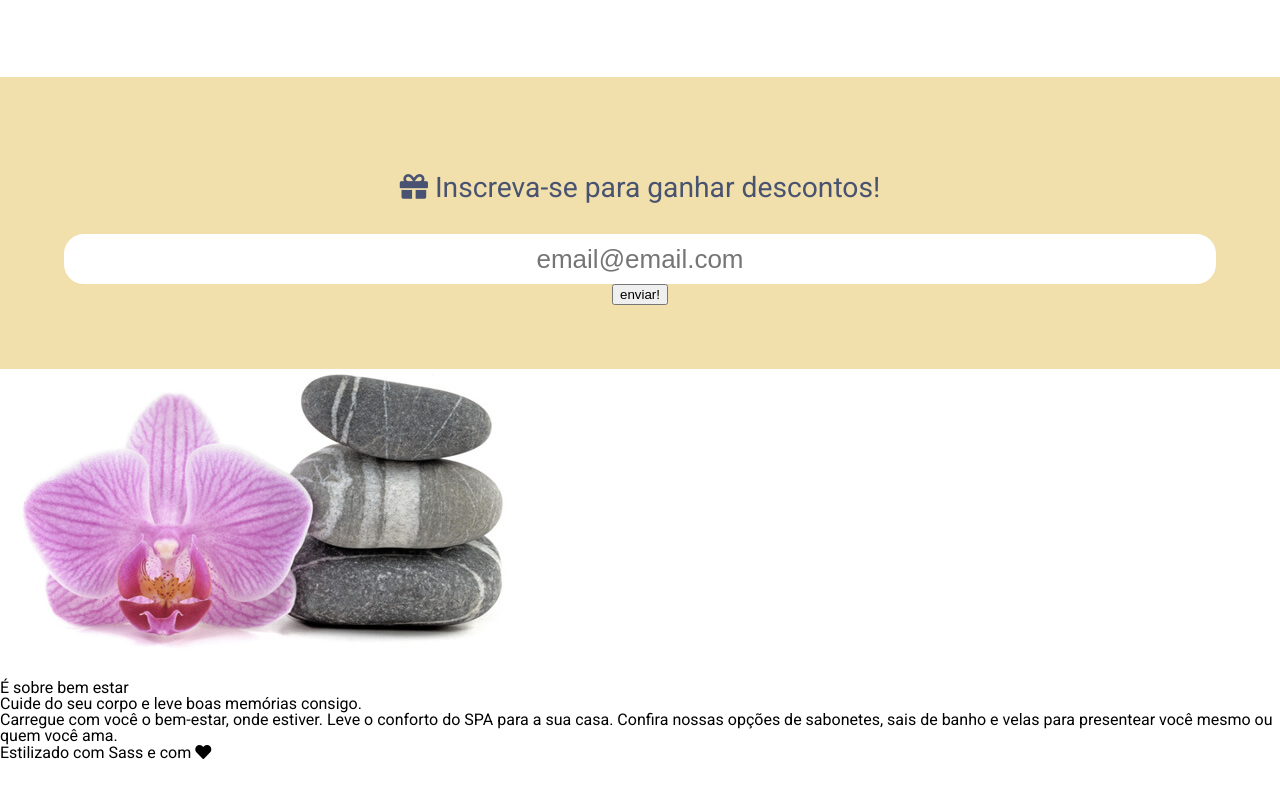
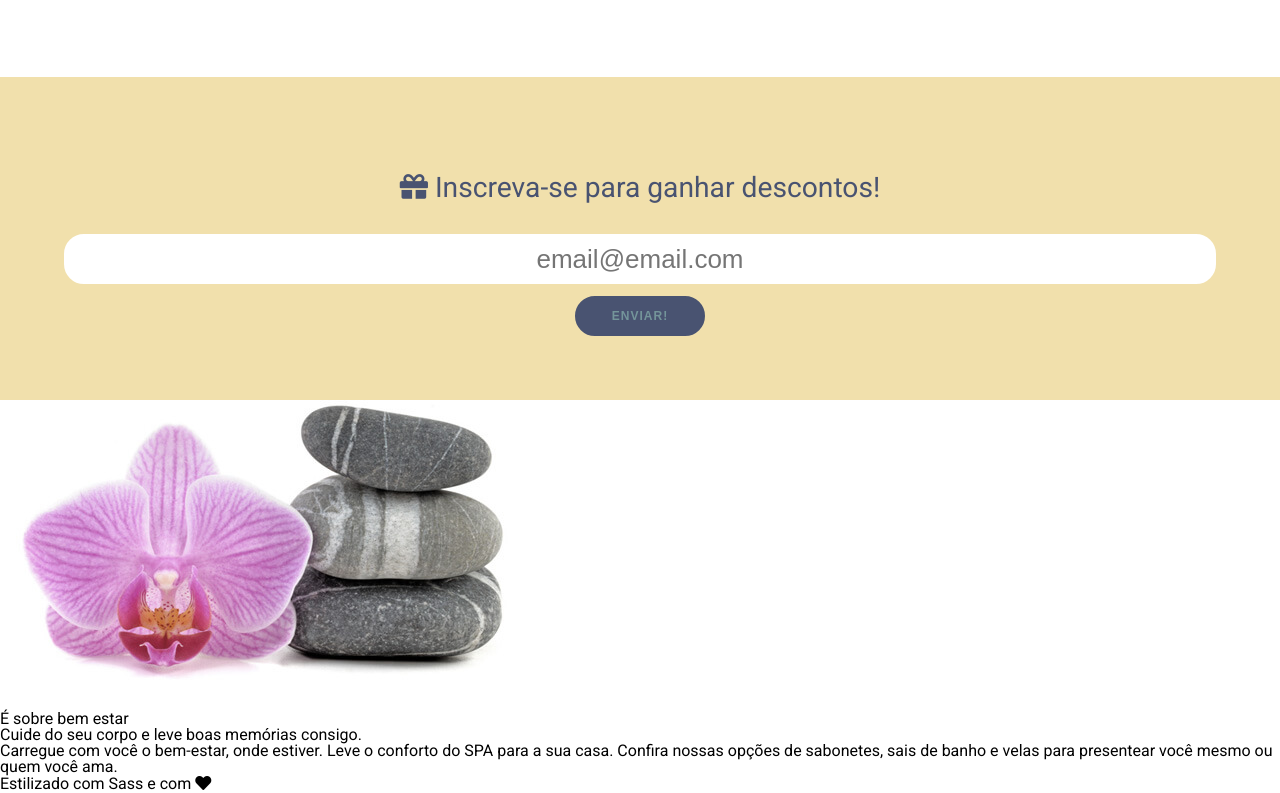
Before and after one commit to VictorNunesVN/AluraSpa, a plain HTML site: page alura-spa-projeto_inicial/index.html in a window 1280 px wide. Shown: the part 1084-1877 px from the top of the page. Before the commit the page ends 1846 px from the top, so only its background shows below. Drawn offline with nearby package versions, Linux system fonts and the light colour scheme.

Commit message:
alteração no botao
fazendo estilo do botao

```diff
--- a/alura-spa-projeto_inicial/styles/components/_cupom.scss
+++ b/alura-spa-projeto_inicial/styles/components/_cupom.scss
@@ -20,7 +20,7 @@
         border: 4px solid white;
         background: white;
 
-        input{
+        input {
             border-radius: 20px;
             height: 40px;
             border: none;
@@ -29,9 +29,33 @@
             text-align: center;
             font-size: 26px;
         }
-        &:hover, &:focus-within{
+
+        &:hover,
+        &:focus-within {
             box-shadow: 1px 1px 8px 1px $cor-primaria;
             outline: none;
         }
     }
+
+    button {
+        text-transform: uppercase;
+        margin-top: .75rem;
+        outline: none;
+        height: 40px;
+        text-align: center;
+        width: 130px;
+        background: $cor-primaria;
+        color: $cor-secundaria;
+        letter-spacing: 1px;
+        font-size: 12px;
+        font-weight: bold;
+        cursor: pointer;
+        border: 2px solid $cor-primaria;
+        border-radius: 40px;
+        &:hover{
+            color: $cor-primaria;
+            background-color: $cor-secundaria;
+        }
+    }
+
 }
```
Also changed, not shown: alura-spa-projeto_inicial/styles/style.css, 1 other file.
